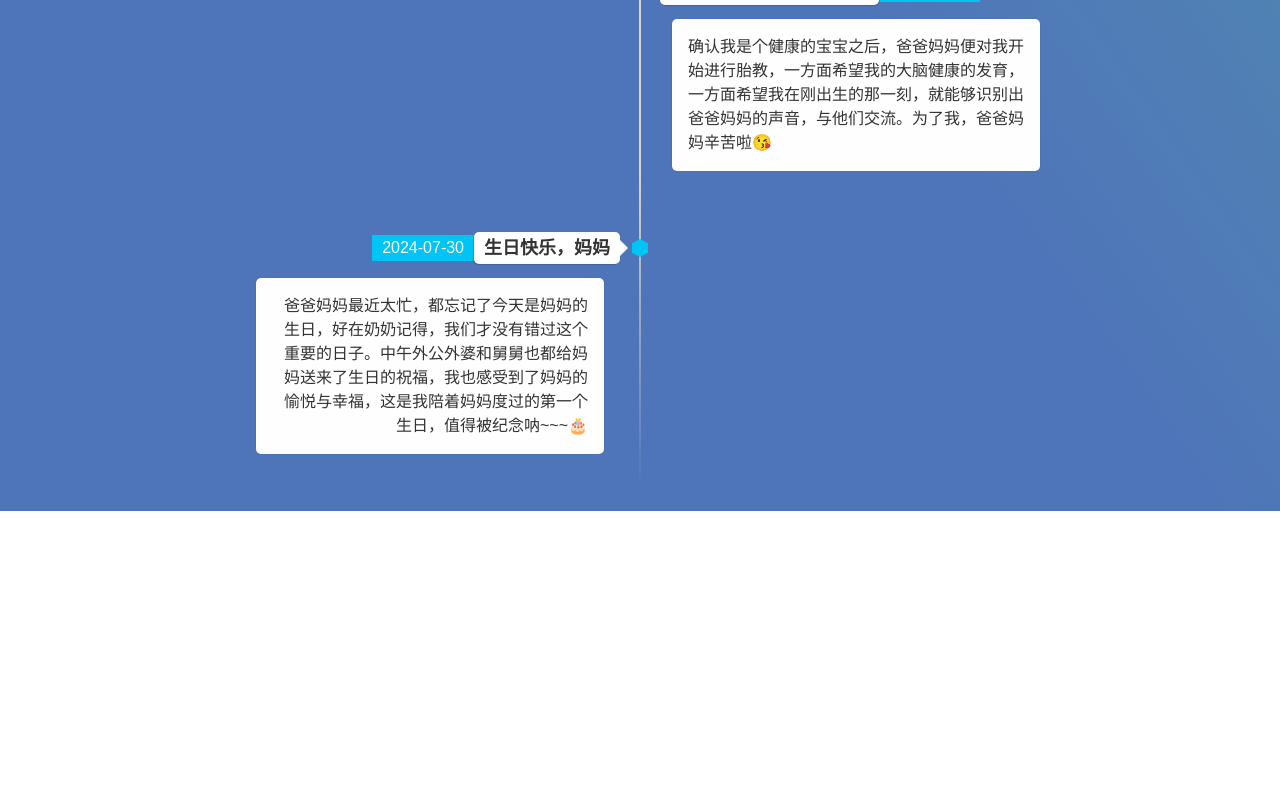
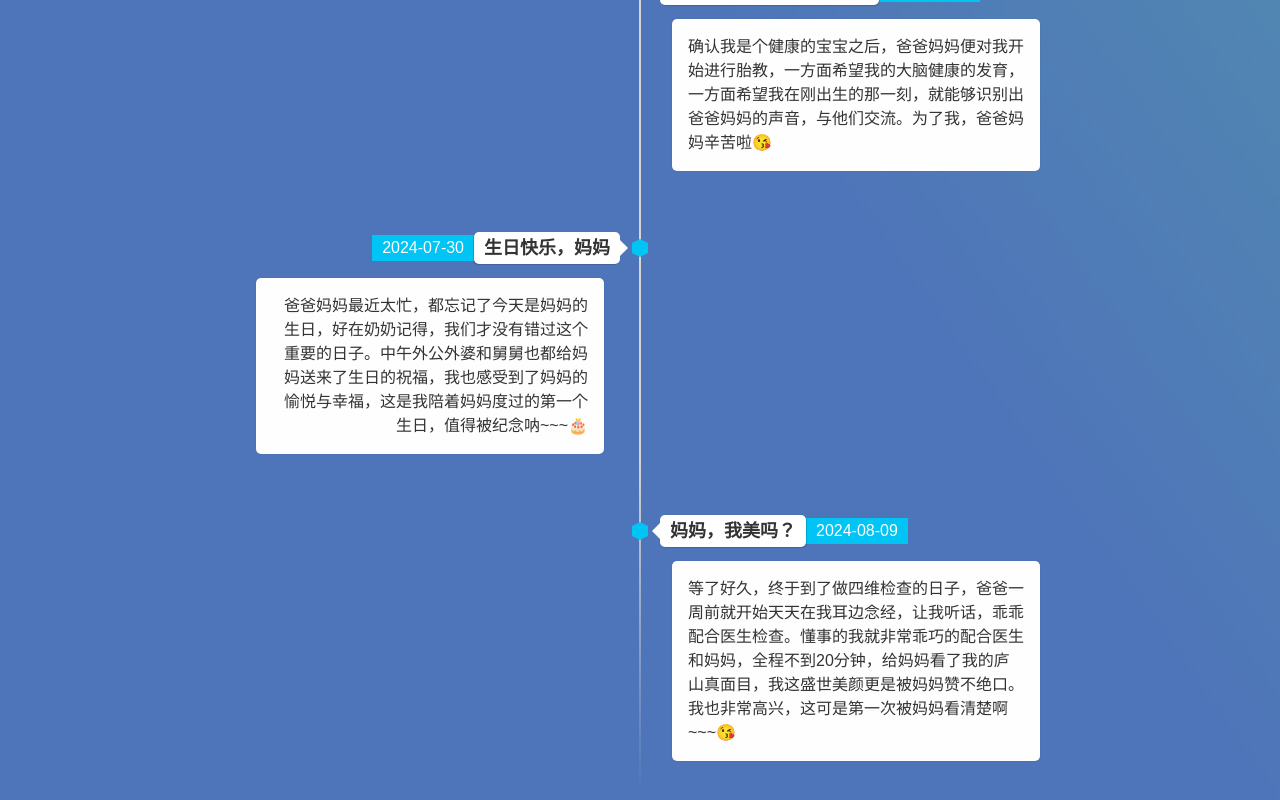
Before and after one commit to youling4438/edward-life, an Angular app: page / in a window 1280 px wide. Shown: the part 3441-4241 px from the top of the page. Before the commit the page ends 3952 px from the top, so only its background shows below. Built offline with nearby package versions, Linux system fonts and the light colour scheme; a web font is replaced by a local one.

Commit message:
0809 思维检查

```diff
--- a/src/app/time-line/data.ts
+++ b/src/app/time-line/data.ts
@@ -111,4 +111,12 @@ export default [
     fState: "惊喜",
     mood: "🎂",
   },
+  {
+    date: "2024-08-09",
+    message: "等了好久，终于到了做四维检查的日子，爸爸一周前就开始天天在我耳边念经，让我听话，乖乖配合医生检查。懂事的我就非常乖巧的配合医生和妈妈，全程不到20分钟，给妈妈看了我的庐山真面目，我这盛世美颜更是被妈妈赞不绝口。我也非常高兴，这可是第一次被妈妈看清楚啊~~~",
+    title: "妈妈，我美吗？",
+    mState: "开心",
+    fState: "开心",
+    mood: "😘",
+  },
 ];
```
